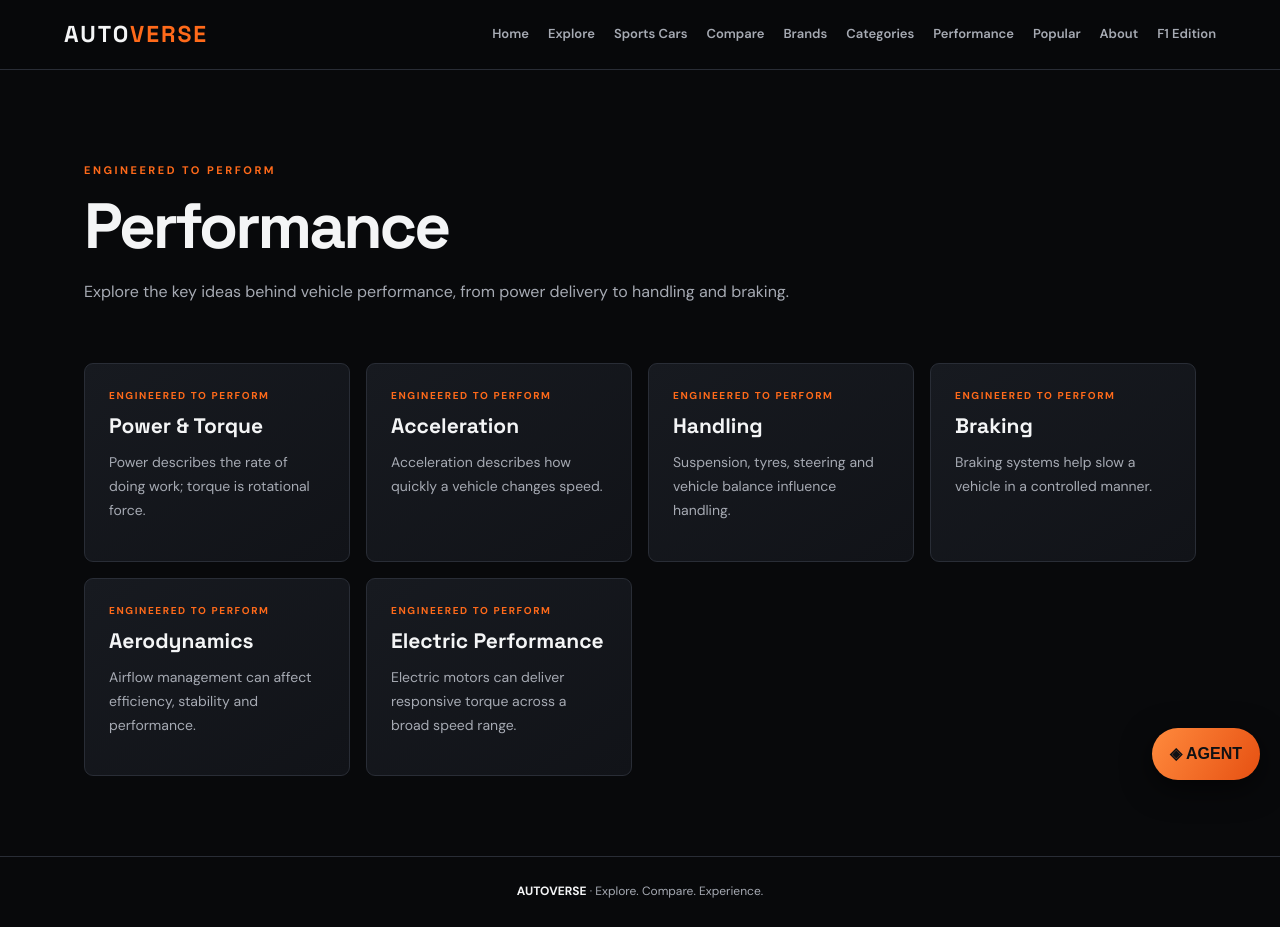
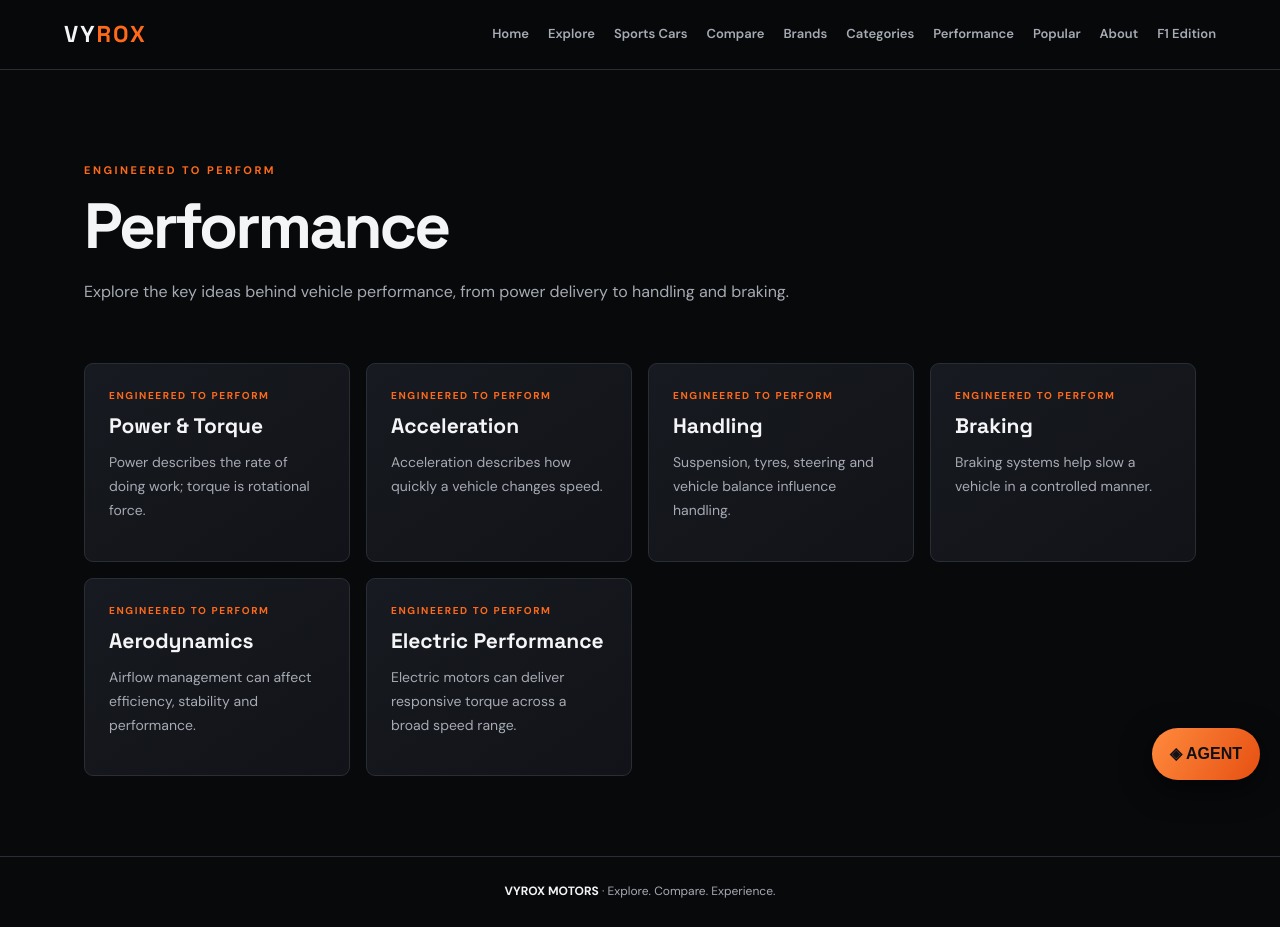
Before and after one commit to milanbkofficial/autoverse, a plain HTML site: page performance.html in a window 1280 px wide. Drawn offline with Linux system fonts and the light colour scheme.

Commit message:
Rebrand AUTOVERSE as VYROX MOTORS

```diff
--- a/performance.html
+++ b/performance.html
@@ -1,3 +1,3 @@
-<!doctype html><html lang="en"><head><meta charset="utf-8"><meta name="viewport" content="width=device-width,initial-scale=1"><title>Performance | AUTOVERSE</title><link rel="stylesheet" href="style.css"><link rel="icon" href="favicon.svg"></head><body><header><a class="logo" href="index.html">AUTO<span>VERSE</span></a><nav>
+<!doctype html><html lang="en"><head><meta charset="utf-8"><meta name="viewport" content="width=device-width,initial-scale=1"><title>Performance | VYROX MOTORS</title><link rel="stylesheet" href="style.css"><link rel="icon" href="favicon.svg"></head><body><header><a class="logo" href="index.html">VY<span>ROX</span></a><nav>
 <a href="index.html">Home</a><a href="explore.html">Explore</a><a href="sports-cars.html">Sports Cars</a><a href="compare.html">Compare</a><a href="brands.html">Brands</a><a href="categories.html">Categories</a><a href="performance.html">Performance</a><a href="popular.html">Popular</a><a href="about.html">About</a><a href="f1-special.html">F1 Edition</a>
-</nav></header><main><section class="page-intro"><div class="eyebrow">ENGINEERED TO PERFORM</div><h1>Performance</h1><p>Explore the key ideas behind vehicle performance, from power delivery to handling and braking.</p></section><div class="grid"><article class="card"><div class="tag">ENGINEERED TO PERFORM</div><h3>Power & Torque</h3><p>Power describes the rate of doing work; torque is rotational force.</p></article><article class="card"><div class="tag">ENGINEERED TO PERFORM</div><h3>Acceleration</h3><p>Acceleration describes how quickly a vehicle changes speed.</p></article><article class="card"><div class="tag">ENGINEERED TO PERFORM</div><h3>Handling</h3><p>Suspension, tyres, steering and vehicle balance influence handling.</p></article><article class="card"><div class="tag">ENGINEERED TO PERFORM</div><h3>Braking</h3><p>Braking systems help slow a vehicle in a controlled manner.</p></article><article class="card"><div class="tag">ENGINEERED TO PERFORM</div><h3>Aerodynamics</h3><p>Airflow management can affect efficiency, stability and performance.</p></article><article class="card"><div class="tag">ENGINEERED TO PERFORM</div><h3>Electric Performance</h3><p>Electric motors can deliver responsive torque across a broad speed range.</p></article></div></main><footer><strong>AUTOVERSE</strong> · Explore. Compare. Experience.</footer><script src="data.js"></script><script src="app.js"></script></body></html>
+</nav></header><main><section class="page-intro"><div class="eyebrow">ENGINEERED TO PERFORM</div><h1>Performance</h1><p>Explore the key ideas behind vehicle performance, from power delivery to handling and braking.</p></section><div class="grid"><article class="card"><div class="tag">ENGINEERED TO PERFORM</div><h3>Power & Torque</h3><p>Power describes the rate of doing work; torque is rotational force.</p></article><article class="card"><div class="tag">ENGINEERED TO PERFORM</div><h3>Acceleration</h3><p>Acceleration describes how quickly a vehicle changes speed.</p></article><article class="card"><div class="tag">ENGINEERED TO PERFORM</div><h3>Handling</h3><p>Suspension, tyres, steering and vehicle balance influence handling.</p></article><article class="card"><div class="tag">ENGINEERED TO PERFORM</div><h3>Braking</h3><p>Braking systems help slow a vehicle in a controlled manner.</p></article><article class="card"><div class="tag">ENGINEERED TO PERFORM</div><h3>Aerodynamics</h3><p>Airflow management can affect efficiency, stability and performance.</p></article><article class="card"><div class="tag">ENGINEERED TO PERFORM</div><h3>Electric Performance</h3><p>Electric motors can deliver responsive torque across a broad speed range.</p></article></div></main><footer><strong>VYROX MOTORS</strong> · Explore. Compare. Experience.</footer><script src="data.js"></script><script src="app.js"></script></body></html>
```
